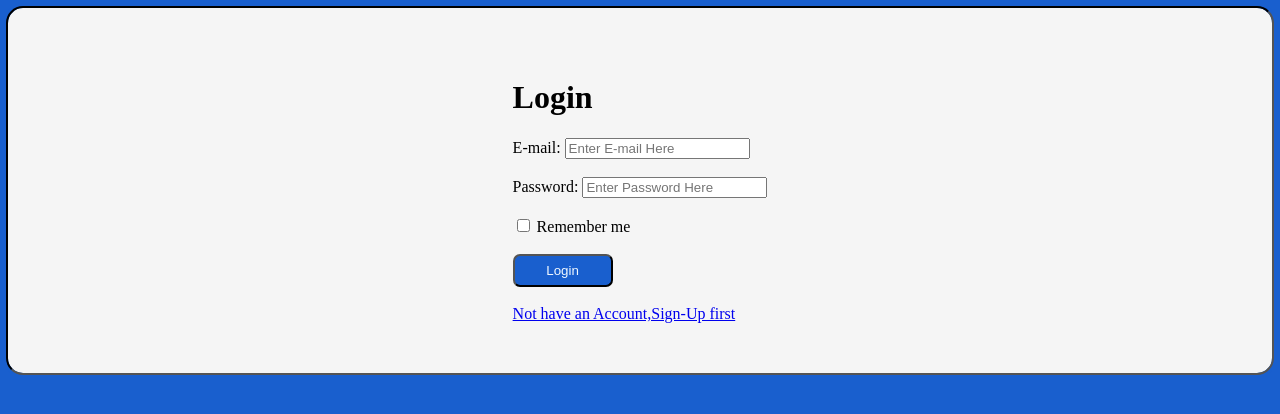
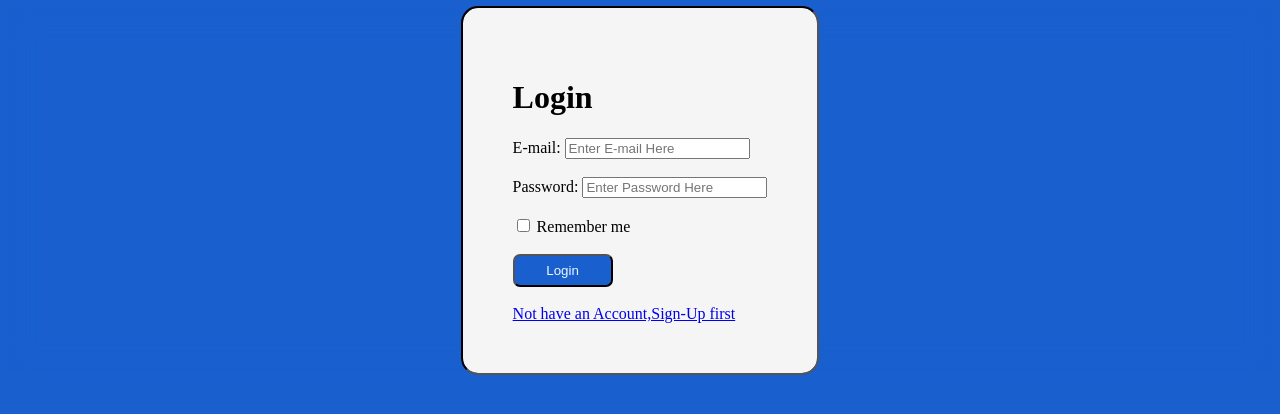
Before and after one commit to PKR9759/MealMinder, a PHP site: page /login.php in a window 1280 px wide. Shown: the top 414 px of the page. Run offline with PHP 8.4, Linux system fonts and the light colour scheme.

Commit message:
Update login.php

```diff
--- a/loginsystem/login.php
+++ b/loginsystem/login.php
@@ -47,8 +47,8 @@ if ($_SERVER['REQUEST_METHOD'] == "POST") {
 <head>
     <style>
         body {
-            //display: flex;
-            //align-items: center;
+            display: flex;
+            align-items: center;
             justify-content: center;
             background-color: #195fce;
             background-size: cover;
```
